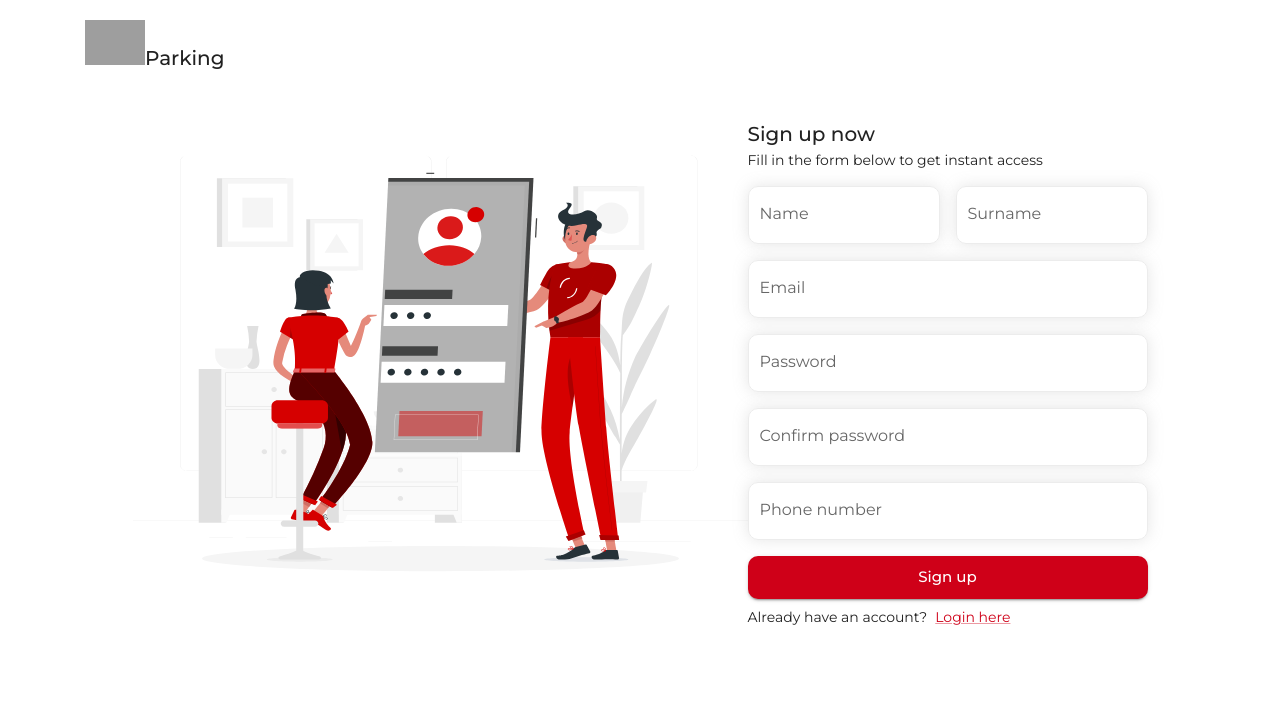
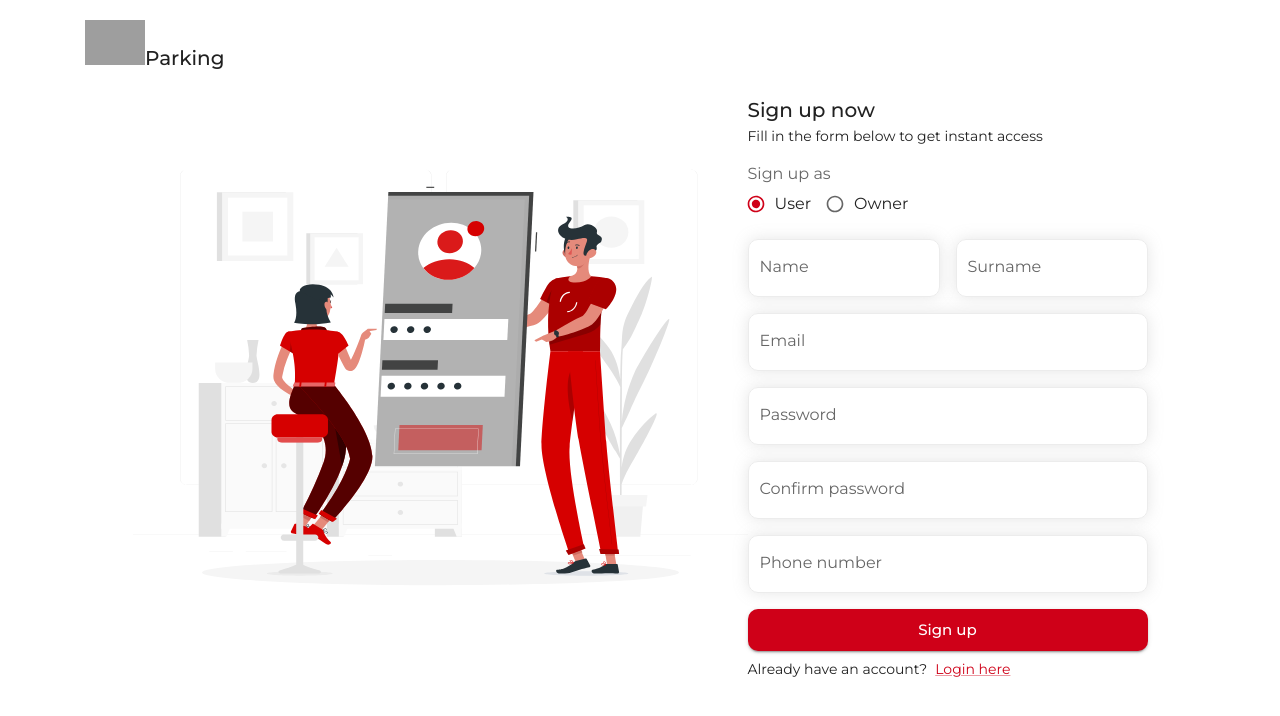
Before and after one commit to petrovicdalibor/IWParkingUI, a React (Vite) app: page /signup in a window 1280 px wide. Shown: the top 716 px of the page. Built offline with nearby package versions, Linux system fonts and the light colour scheme; grey boxes are pictures that could not be loaded.

Commit message:
added signup post request without validation

```diff
--- a/src/pages/Signup.jsx
+++ b/src/pages/Signup.jsx
@@ -1,4 +1,5 @@
-import { Link as RouterLink } from "react-router-dom";
+import { useState } from "react";
+import { Link as RouterLink, useNavigate } from "react-router-dom";
 import {
   Button,
   Typography,
@@ -9,9 +10,21 @@ import {
   useMediaQuery,
   Link,
   Hidden,
+  Collapse,
+  Alert,
+  IconButton,
+  FormControl,
+  FormLabel,
+  RadioGroup,
+  FormControlLabel,
+  Radio,
 } from "@mui/material";
 import { styled } from "@mui/material/styles";
 import SignupImage from "../assets/signup-illustration.svg";
+
+import useAuth from "../common/hooks/useAuth";
+
+import CloseIcon from "@mui/icons-material/Close";
 
 const Container = styled(Grid)(({ theme }) => ({
   [theme.breakpoints.down("md")]: {
@@ -53,10 +66,40 @@ const LoginImage = styled("img")(({ theme }) => ({
 function Signup() {
   const mdDown = useMediaQuery((theme) => theme.breakpoints.down("sm"));
 
-  const handleSubmit = (event) => {
+  const navigate = useNavigate();
+  const { signUp } = useAuth();
+
+  const [name, setName] = useState("");
+  const [surname, setSurname] = useState("");
+  const [email, setEmail] = useState("");
+  const [password, setPassword] = useState("");
+  const [confirmPassword, setConfirmPassword] = useState("");
+  const [phone, setPhone] = useState("");
+  const [role, setRole] = useState("User");
+
+  const [error, setError] = useState("");
+  const [errorOpen, setErrorOpen] = useState(false);
+
+  const handleSubmit = async (e) => {
     // Handling form submission logic
-    event.preventDefault();
-    // ...
+    e.preventDefault();
+
+    try {
+      await signUp(
+        name,
+        surname,
+        email,
+        password,
+        confirmPassword,
+        phone,
+        role
+      ).then(() => {
+        navigate("/login", { replace: true });
+      });
+    } catch (err) {
+      setError(err);
+      setErrorOpen(true);
+    }
   };
 
   return (
@@ -91,18 +134,61 @@ function Signup() {
           <Typography variant={mdDown ? "caption" : "body2"}>
             Fill in the form below to get instant access
           </Typography>
-          <Box component="form" onSubmit={handleSubmit} noValidate>
+          <Collapse in={errorOpen}>
+            <Alert
+              severity="error"
+              action={
+                <IconButton
+                  aria-label="close"
+                  color="inherit"
+                  size="small"
+                  onClick={() => {
+                    setErrorOpen(false);
+                  }}
+                >
+                  <CloseIcon fontSize="inherit" />
+                </IconButton>
+              }
+              sx={{ mt: 1 }}
+            >
+              {error}
+            </Alert>
+          </Collapse>
+          <Box component="form" onSubmit={handleSubmit} noValidate mt={2}>
+            <FormControl>
+              <FormLabel id="demo-row-radio-buttons-group-label">
+                Sign up as
+              </FormLabel>
+              <RadioGroup
+                row
+                aria-labelledby="demo-row-radio-buttons-group-label"
+                name="role"
+                onChange={(e) => setRole(e.target.value)}
+                value={role}
+              >
+                <FormControlLabel
+                  value="User"
+                  control={<Radio size="small" />}
+                  label="User"
+                />
+                <FormControlLabel
+                  value="Owner"
+                  control={<Radio size="small" />}
+                  label="Owner"
+                />
+              </RadioGroup>
+            </FormControl>
             <Box display={mdDown ? "block" : "flex"} gap={2}>
               <Grid item>
                 <TextField
                   sx={{ mt: 2 }}
                   label="Name"
-                  // onChange={handleUsernameChange}
+                  onChange={(e) => setName(e.target.value)}
                   variant="filled"
                   size={mdDown ? "small" : "normal"}
                   InputProps={{ disableUnderline: true }}
                   type="text"
-                  // value={searchCondition}
+                  value={name}
                   fullWidth
                 />
               </Grid>
@@ -110,12 +196,12 @@ function Signup() {
                 <TextField
                   sx={{ mt: 2 }}
                   label="Surname"
-                  // onChange={handleUsernameChange}
+                  onChange={(e) => setSurname(e.target.value)}
                   variant="filled"
                   size={mdDown ? "small" : "normal"}
                   InputProps={{ disableUnderline: true }}
                   type="text"
-                  // value={searchCondition}
+                  value={surname}
                   fullWidth
                 />
               </Grid>
@@ -123,45 +209,45 @@ function Signup() {
             <TextField
               sx={{ mt: 2 }}
               label="Email"
-              // onChange={handleUsernameChange}
+              onChange={(e) => setEmail(e.target.value)}
               variant="filled"
               size={mdDown ? "small" : "normal"}
               InputProps={{ disableUnderline: true }}
-              type="text"
-              // value={searchCondition}
+              type="email"
+              value={email}
               fullWidth
             />
             <TextField
               sx={{ mt: 2 }}
               label="Password"
-              // onChange={handleUsernameChange}
+              onChange={(e) => setPassword(e.target.value)}
               variant="filled"
               size={mdDown ? "small" : "normal"}
               InputProps={{ disableUnderline: true }}
               type="password"
-              // value={searchCondition}
+              value={password}
               fullWidth
             />
             <TextField
               sx={{ mt: 2 }}
               label="Confirm password"
-              // onChange={handleUsernameChange}
+              onChange={(e) => setConfirmPassword(e.target.value)}
               variant="filled"
               size={mdDown ? "small" : "normal"}
               InputProps={{ disableUnderline: true }}
               type="password"
-              // value={searchCondition}
+              value={confirmPassword}
               fullWidth
             />
             <TextField
               sx={{ mt: 2 }}
               label="Phone number"
-              // onChange={handleUsernameChange}
+              onChange={(e) => setPhone(e.target.value)}
               variant="filled"
               size={mdDown ? "small" : "normal"}
               InputProps={{ disableUnderline: true }}
               type="text"
-              // value={searchCondition}
+              value={phone}
               fullWidth
             />
             <Button
```
